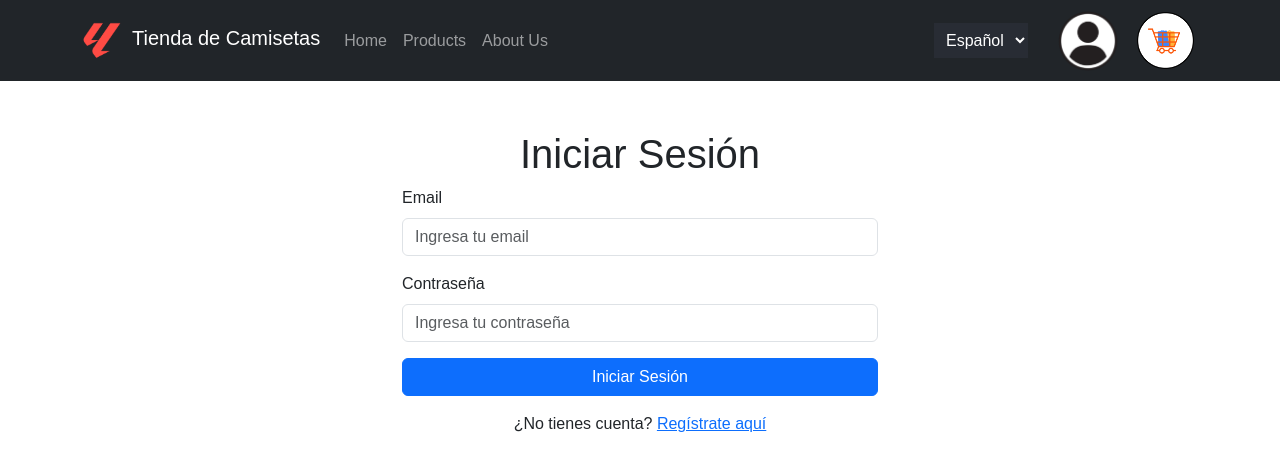
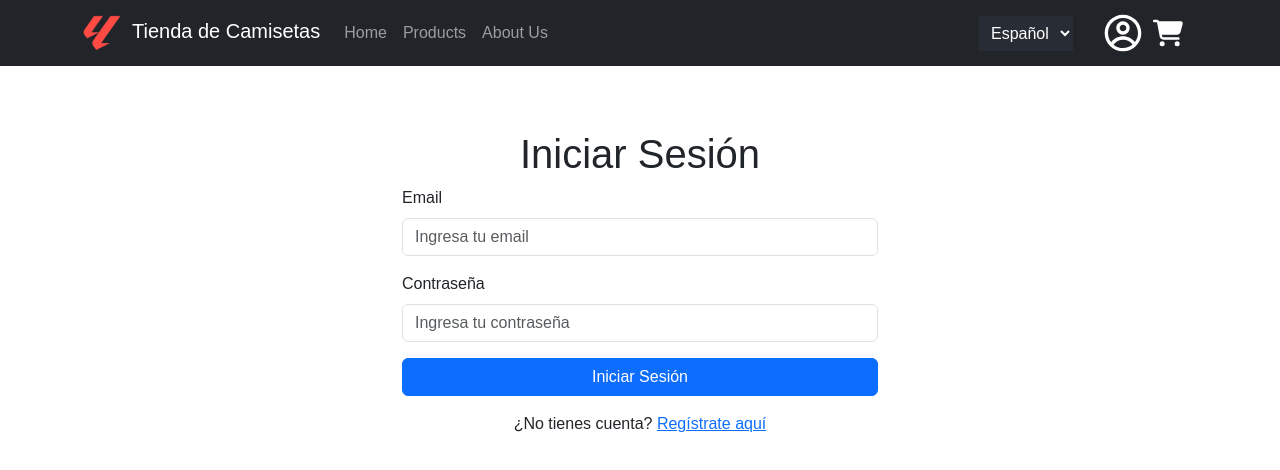
Before and after one commit to LuisGuerra05/ProyectoSoftware, a React (Create React App) app in the folder client/: page /login in a window 1280 px wide. Shown: the top 470 px of the page. Built offline with nearby package versions, Linux system fonts and the light colour scheme.

Commit message:
Mejores iconos de Perfil y Carrito

```diff
--- a/client/package.json
+++ b/client/package.json
@@ -17,6 +17,7 @@
     "react-bootstrap": "^2.10.5",
     "react-dom": "^18.3.1",
     "react-i18next": "^15.0.2",
+    "react-icons": "^5.3.0",
     "react-image-zoom": "^1.3.1",
     "react-inner-image-zoom": "^3.0.2",
     "react-medium-image-zoom": "^5.2.10",
--- a/client/src/Layout.js
+++ b/client/src/Layout.js
@@ -2,6 +2,8 @@ import React, { useState, useEffect, useRef } from 'react';
 import { useTranslation } from 'react-i18next';
 import { Link, useNavigate } from 'react-router-dom';
 import { Navbar, Nav, Container } from 'react-bootstrap';
+import { FaCartShopping } from "react-icons/fa6";
+import { CgProfile } from "react-icons/cg";
 import './App.css';
 
 function Layout({ children }) {
@@ -76,23 +78,24 @@ function Layout({ children }) {
               <Nav.Link as={Link} to="/products">{t('productos')}</Nav.Link>
               <Nav.Link as={Link} to="/about">{t('Acerca de Nosotros')}</Nav.Link>
             </Nav>
-            <select onChange={(e) => changeLanguage(e.target.value)} aria-label="Cambiar idioma">
+            <select
+              onChange={(e) => changeLanguage(e.target.value)}
+              aria-label="Cambiar idioma"
+              className="language-selector"
+            >
               <option value="es">Español</option>
               <option value="en">English</option>
             </select>
-            <img
-              src="/images/perfil.png"
-              alt="Perfil"
-              className="profile-icon"
+            <CgProfile
+              size={40}
               onClick={handleProfileClick}
-              style={{ cursor: 'pointer' }}
+              style={{ cursor: 'pointer', marginLeft: '15px', marginRight: '10px', color: 'white' }}
             />
-            <img
-              src="/images/carrito.png"
-              alt="Carrito"
-              className="cart-icon"
+
+            <FaCartShopping
+              size={30} // Ajustar el tamaño del icono
               onClick={handleCartClick}
-              style={{ cursor: 'pointer' }}
+              style={{ cursor: 'pointer', color: 'white', marginRight: '15px' }}
             />
           </Navbar.Collapse>
         </Container>
```
Also changed, not shown: client/src/setupTests.js (deleted, +0 -5 lines), 1 other file (tests, documents, lock files or other folders).
